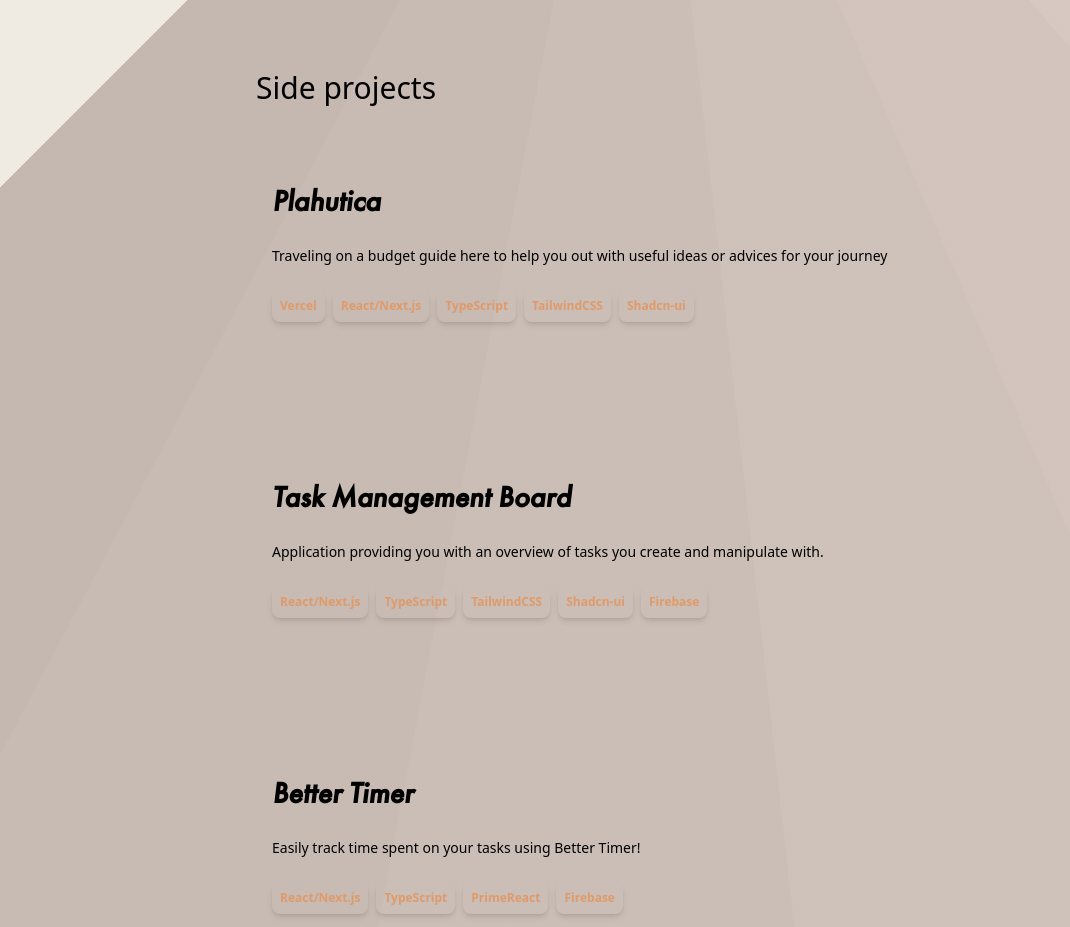
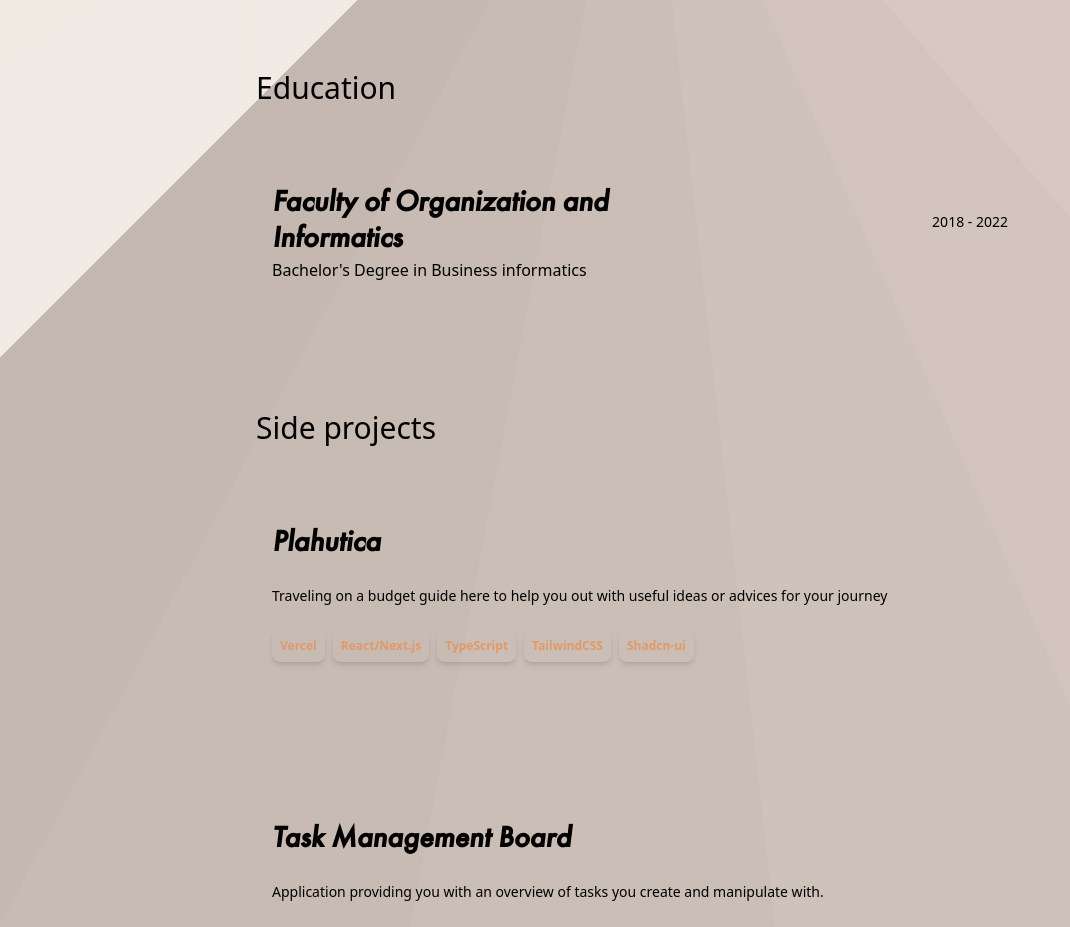
Before and after one commit to jknezevic1712/portfolio, a Next.js app: page / in a window 1280 px wide. Shown: the part 1880-2807 px from the top of the page, without its empty margins (0-1070 px from the left). Built offline with nearby package versions, Linux system fonts and the light colour scheme.

Commit message:
Education added

```diff
--- a/app/page.tsx
+++ b/app/page.tsx
@@ -1,7 +1,8 @@
-import Hero from '../components/templates/Hero';
-import WorkExperience from '../components/templates/WorkExperience';
-import About from '../components/templates/About';
-import SideProjects from '../components/templates/SideProjects';
+import Hero from '@/components/templates/Hero';
+import WorkExperience from '@/components/templates/WorkExperience';
+import About from '@/components/templates/About';
+import SideProjects from '@/components/templates/SideProjects';
+import Education from '@/components/templates/Education';
 
 export default function Home() {
 	return (
@@ -10,6 +11,7 @@ export default function Home() {
 				<Hero />
 				<About />
 				<WorkExperience />
+				<Education />
 				<SideProjects />
 			</div>
 		</main>
--- /dev/null
+++ b/components/templates/Education.tsx
@@ -0,0 +1,37 @@
+import { RESUME_DATA } from '@/lib/data/RESUME_DATA';
+
+export default function Education() {
+	return (
+		<section className="mt-5 w-full max-w-7xl">
+			<h3 className="mb-5 text-center text-3xl md:text-left 3xl:text-4xl">
+				Education
+			</h3>
+			<div className="grid grid-cols-1 justify-center xl:gap-10">
+				{RESUME_DATA.educations.map((education) => {
+					return (
+						<div
+							key={education.school}
+							className="flex flex-1 basis-1/3 xl:basis-1/4 flex-col items-center justify-start rounded-xl py-10 px-4 text-center my-5 md:my-10 lg:transition-all lg:duration-500 lg:hover:-translate-y-2 lg:hover:backdrop-blur-md"
+						>
+							<div className="w-full grid grid-cols-2">
+								<h3 className="font-futura text-start text-xl font-bold md:text-3xl 2xl:text-3xl">
+									{education.school}
+								</h3>
+
+								<div className="flex items-center justify-end text-sm">
+									<span>
+										{education.start} - {education.end ?? 'Present'}
+									</span>
+								</div>
+							</div>
+
+							<div className="w-full flex text-base justify-start items-center font-medium">
+								<span>{education.degree}</span>
+							</div>
+						</div>
+					);
+				})}
+			</div>
+		</section>
+	);
+}
--- a/lib/data/RESUME_DATA.ts
+++ b/lib/data/RESUME_DATA.ts
@@ -36,7 +36,7 @@ export const RESUME_DATA = {
 			},
 		],
 	},
-	education: [
+	educations: [
 		{
 			school: 'Faculty of Organization and Informatics',
 			degree: "Bachelor's Degree in Business informatics",
```
